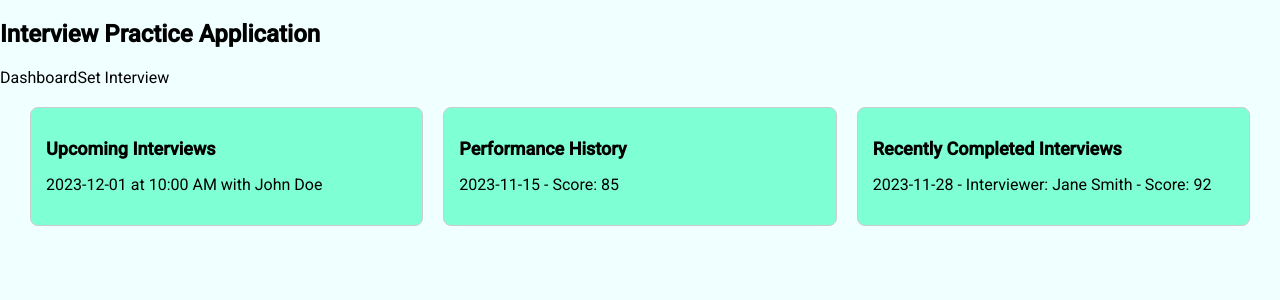
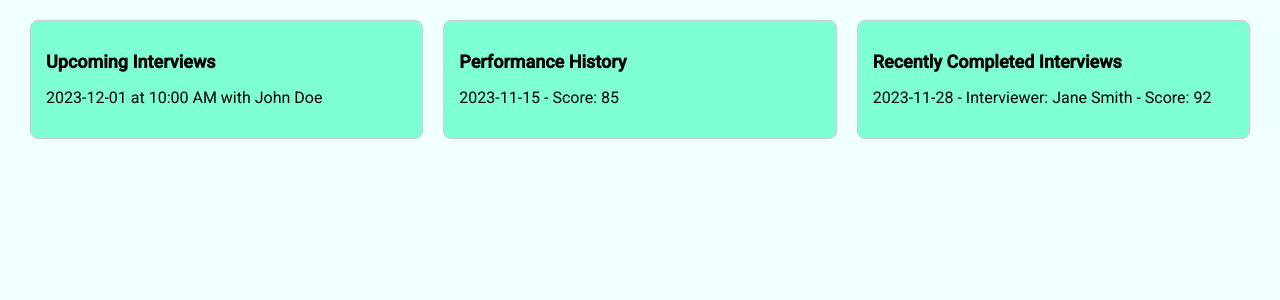
Before and after one commit to Nav0708/QuizApplication, an Angular app: page /app-dashboard in a window 1280 px wide. Shown: the top 300 px of the page. Built offline with nearby package versions, Linux system fonts and the light colour scheme.

Commit message:
removed unwanted html tags

```diff
--- a/src/app/app.component.html
+++ b/src/app/app.component.html
@@ -1,6 +1 @@
-<h2>Interview Practice Application</h2>
-<nav>
-  <a button routerLink="/app-dashboard" routerLinkActive="active" ariaCurrentWhenActive="page">Dashboard</a>
-  <a routerLink="/app-interview-setup" routerLinkActive="active" ariaCurrentWhenActive="page">Set Interview </a>
-</nav>
 <router-outlet></router-outlet>
```
